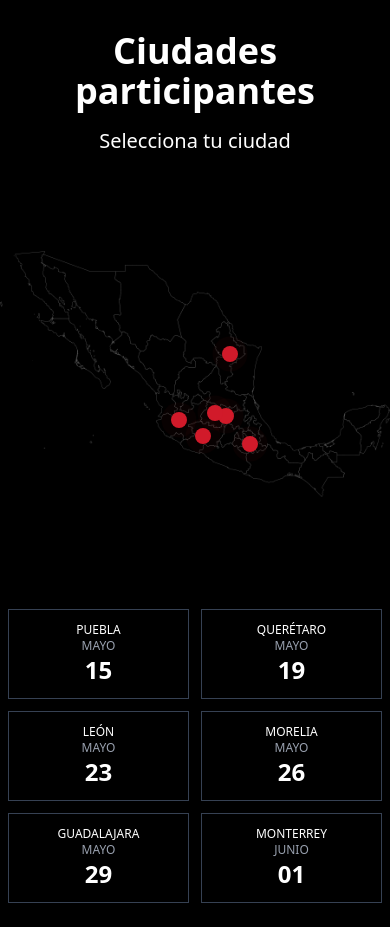
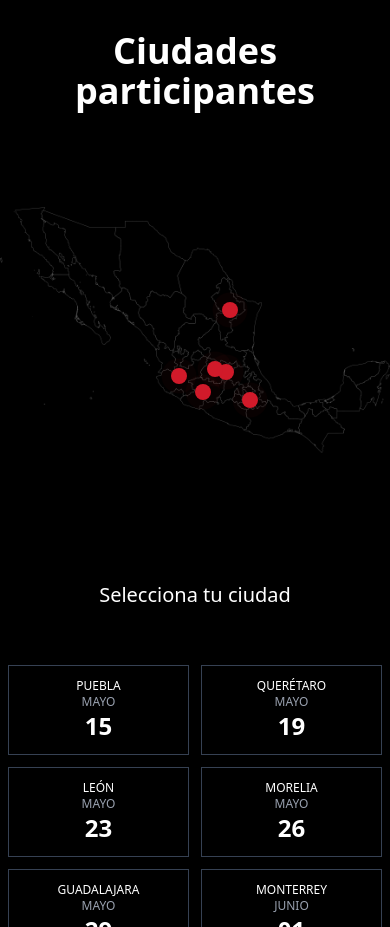
Before and after one commit to erikth97/triumph-roadshow, a React (Vite) app: page / in a window 390 px wide. Shown: the part 1880-2807 px from the top of the page. Built offline with nearby package versions, Linux system fonts and the light colour scheme.

Commit message:
Feat: Add responsive design

```diff
--- a/src/components/sections/CitiesSection.tsx
+++ b/src/components/sections/CitiesSection.tsx
@@ -35,8 +35,9 @@ const CitiesSection = () => {
                     Ciudades participantes
                 </motion.h2>
 
+                {/* Subtítulo visible solo en desktop */}
                 <motion.h3
-                    className="text-xl md:text-2xl font-medium mb-4 text-center"
+                    className="text-xl md:text-2xl font-medium mb-4 text-center hidden lg:block"
                     initial={{ opacity: 0, y: 20 }}
                     whileInView={{ opacity: 1, y: 0 }}
                     transition={{ duration: 0.6, delay: 0.2 }}
@@ -46,9 +47,9 @@ const CitiesSection = () => {
                 </motion.h3>
 
                 <div className="flex flex-col lg:flex-row items-center lg:items-center lg:justify-between gap-10 lg:gap-12">
-                    {/* Mapa con puntos interactivos */}
+                    {/* Mapa con puntos interactivos - Tamaño aumentado */}
                     <div className="relative w-full lg:w-1/2 flex justify-center mt-2 lg:mt-4">
-                        <div className="w-full max-w-md md:max-w-lg lg:max-w-2xl">
+                        <div className="w-full max-w-lg md:max-w-xl lg:max-w-3xl">
                             <img
                                 src="/images/mexico-map.png"
                                 alt="Mapa de México"
@@ -68,6 +69,17 @@ const CitiesSection = () => {
                         </div>
                     </div>
 
+                    {/* Subtítulo visible solo en mobile, debajo del mapa */}
+                    <motion.h3
+                        className="text-xl md:text-2xl font-medium my-4 text-center w-full lg:hidden"
+                        initial={{ opacity: 0, y: 20 }}
+                        whileInView={{ opacity: 1, y: 0 }}
+                        transition={{ duration: 0.6, delay: 0.2 }}
+                        viewport={{ once: true }}
+                    >
+                        Selecciona tu ciudad
+                    </motion.h3>
+
                     {/* Área del lado derecho con calendario y countdown */}
                     <div className="w-full lg:w-1/2 flex flex-col items-center justify-start">
                         <div className="w-full px-2 sm:px-0" style={{ maxWidth: "520px" }}>
@@ -75,7 +87,10 @@ const CitiesSection = () => {
                                 {cities.map((city) => (
                                     <button
                                         key={city.id}
-                                        className={`text-center p-3 sm:p-4 md:p-5 transition-all duration-300 ${selectedCity === city.id ? 'bg-white text-black' : 'bg-transparent border border-gray-700 hover:bg-gray-800 hover:scale-105'}`}
+                                        className={`text-center p-3 sm:p-4 md:p-5 transition-all duration-300 ${selectedCity === city.id
+                                            ? 'bg-white text-black'
+                                            : 'bg-transparent border border-gray-700 hover:bg-gray-800 hover:scale-105'
+                                            }`}
                                         onClick={() => setSelectedCity(city.id)}
                                     >
                                         <div className="text-xs sm:text-sm font-medium truncate">{city.name}</div>
@@ -89,7 +104,7 @@ const CitiesSection = () => {
                             <div className="w-full mt-10 min-h-[280px]">
                                 {selectedCityData && (
                                     <motion.div
-                                        className="border border-gray-700 p-5 md:p-6 w-full"
+                                        className="border border-gray-700 p-5 md:p-6 w-full bg-transparent"
                                         initial={{ opacity: 0, y: -10 }}
                                         animate={{ opacity: 1, y: 0 }}
                                         transition={{ duration: 0.5 }}
```
